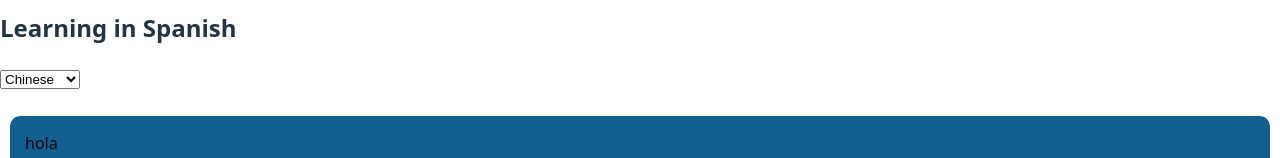
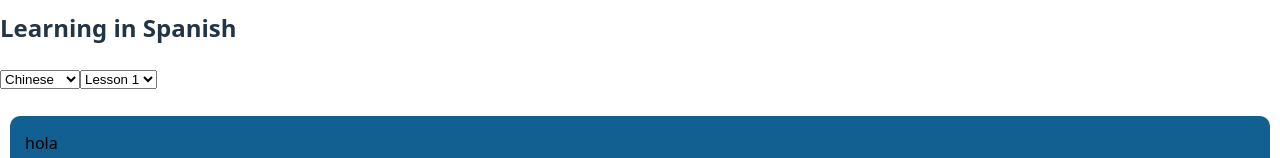
Before and after one commit to JeffWHenderson/world-wide-jeff, a React (Vite) app: page /language-app in a window 1280 px wide. Shown: the part 130-288 px from the top of the page. Built offline with nearby package versions, Linux system fonts and the light colour scheme.

Commit message:
adding the conversation changes just to move on to something more productive

```diff
--- a/src/screens/Language/Conversation.tsx
+++ b/src/screens/Language/Conversation.tsx
@@ -1,30 +1,16 @@
 import { useState } from "react";
 import './language.css';
-
-const lessonOneDTO = {
-    lessonName: "Introductions",
-    lessonNotes: "this lesson is to help you with your first conversation",
-    Spanish: [
-        "hola",
-        "hello",
-        "adios"
-    ],
-    English: [
-        "hi",
-        "what's up",
-        "goodbye"
-    ]
-}
 
 const container = { display: "flex", width: '100%', height: '10vh', backgroundColor: 'white', justifyContent: 'space-between', alignItems: 'end' }
 const redSquare = { width: '30px', height: '30px', backgroundColor: 'red' }
 const blueCircle = { width: '30px', height: '30px', backgroundColor: 'blue', borderRadius: '30px' }
 
-const Conversation = () => {
+const Conversation = (props: any) => {
+    const { lessonDTO } = props
     const [index, setIndex] = useState(0)
     const [isLeftPanel, setIsLeftPanel] = useState(true)
-    const [lang, setLang] = useState("Spanish")
-    const [vocabList, setVocabList] = useState(lessonOneDTO.Spanish)
+    const [lang] = useState("Spanish")
+    const [vocabList] = useState(lessonDTO.Spanish)
 
     function speak(phrase: string) {
         window.speechSynthesis.cancel()
@@ -85,12 +71,12 @@ const Conversation = () => {
         //     speak(translations[cardNumber + 1][autoPlayLanguage], autoPlayLanguage)
         // }
     }
-
+    console.log(lessonDTO.Spanish[0])
 
     return <>
         <div onClick={() => handleClick()} style={{ backgroundColor: 'white', padding: '10px' }}>
-            {isLeftPanel ? <div className="speech-bubble-left">{vocabList[0]}</div> : null}
-            {!isLeftPanel ? <div className="speech-bubble-right">{vocabList[1]}</div> : null}
+            {isLeftPanel ? <div className="speech-bubble-left">{lessonDTO.Spanish[0]}</div> : null}
+            {!isLeftPanel ? <div className="speech-bubble-right">{lessonDTO.Spanish[1]}</div> : null}
             <div style={container}>
                 <div style={{ margin: '10px' }}>
                     <div style={redSquare}></div>
--- a/src/screens/Language/LanguageApp.tsx
+++ b/src/screens/Language/LanguageApp.tsx
@@ -1,9 +1,24 @@
 import { useState } from "react";
 import Conversation from "./Conversation";
 
+const lessonOneDTO = {
+    lessonName: "Introductions",
+    lessonNotes: "this lesson is to help you with your first conversation",
+    Spanish: [
+        "hola",
+        "hello",
+        "adios"
+    ],
+    English: [
+        "hi",
+        "what's up",
+        "goodbye"
+    ]
+}
+
 const LanguageLearningApp = () => {
     const [selectedLanguage, setSelectedLanguage] = useState("Spanish")
-    // const [lessonNumber, setLessonNumber] = useState(1)
+    const [lessons, setLessons] = useState([{ name: "Lesson 1" }, { name: "Lesson 2" }])
 
     return (
         <>
@@ -17,7 +32,15 @@ const LanguageLearningApp = () => {
                 <option value="English">English</option>
             </select>
 
-            <Conversation></Conversation>
+            <select id="auto-play-select" onChange={(e) => setSelectedLanguage(e.target.value)}>
+                {lessons.map(lesson => (
+                    <option value="Chinese">{lesson.name}</option>
+                ))}
+            </select>
+
+
+
+            <Conversation lessonDTO={lessonOneDTO}></Conversation>
         </>
     )
 }
```
